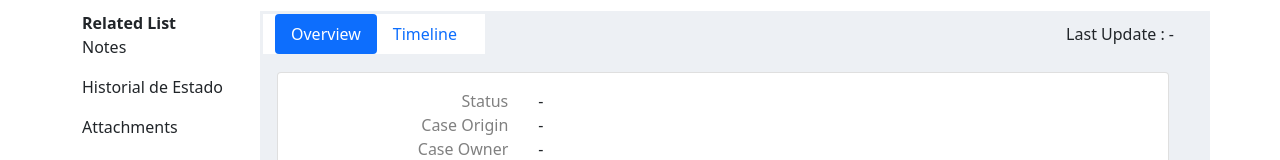
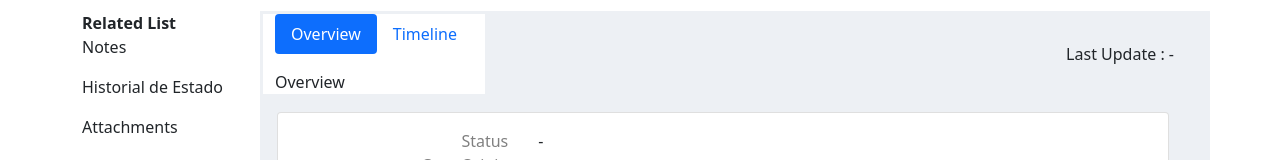
Before and after one commit to juan963973/crm-custom, a Next.js app: page /case/show/1 in a window 1280 px wide. Shown: the part 199-359 px from the top of the page. Built offline with nearby package versions, Linux system fonts and the light colour scheme; no server answers.

Commit message:
Improvements in detail view (overview/ timeline bar) v2

```diff
--- a/src/pages/case/show/[id].tsx
+++ b/src/pages/case/show/[id].tsx
@@ -1,4 +1,4 @@
-import { Button, Col, Container, Form, Row, Card, InputGroup, FormControl, ButtonGroup, ToggleButton, Nav } from "react-bootstrap";
+import { Button, Col, Container, Form, Row, Card, InputGroup, FormControl, ButtonGroup, ToggleButton, Nav, Tabs, Tab } from "react-bootstrap";
 import Select from 'react-select';
 import { useEffect, useState } from "react";
 
@@ -113,31 +113,38 @@ export default function Id() {
                         <p className="text-primary">Add link</p>
                     </Col>
 
-                    {/* <Col style={{
-                        backgroundColor: '#edf0f4', maxHeight: "25rem", overflow: "auto"
-                    }}> */}
                     <Col style={{
                         backgroundColor: '#edf0f4'
                     }}>
                         <Row>
-                        <Row sm={4} style={{ display: 'flex', justifyContent: 'space-between', alignItems: 'center' }}>
+                            <Row sm={4} style={{ display: 'flex', justifyContent: 'space-between', alignItems: 'center' }}>
                                 <Col style={{ backgroundColor: 'white', width: 'auto', borderColor: '#edf0f4', borderStyle: 'solid' }}>
-                                    <Nav variant="pills" defaultActiveKey="/home" >
+                                    {/* <Nav variant="pills" defaultActiveKey="/home" >
                                         <Nav.Item>
                                             <Nav.Link href="/home">Overview</Nav.Link>
                                         </Nav.Item>
                                         <Nav.Item>
                                             <Nav.Link eventKey="">Timeline</Nav.Link>
                                         </Nav.Item>
-                                    </Nav>
+                                    </Nav> */}
+
+                                    <Tabs defaultActiveKey="overview" id="uncontrolled-tab-example" className="mb-3" variant="pills">
+                                        <Tab eventKey="overview" title="Overview">
+                                            Overview
+                                        </Tab>
+                                        <Tab eventKey="timeline" title="Timeline">
+                                            Timeline
+                                        </Tab>
+                                    </Tabs>
 
                                 </Col>
                                 <Col align="end">Last Update : {cases?.updatedAt ? cases.updatedAt : ' - '}</Col>
                             </Row>
                         </Row>
 
-                        <Row style={{ maxHeight: "22rem", overflow: "auto"
-                    }}>
+                        <Row style={{
+                            maxHeight: "22rem", overflow: "auto"
+                        }}>
 
 
                             <Row style={{ alignItems: 'center', justifyContent: 'center', marginBottom: 15, marginTop: 15 }} className="d-flex justify-content-center">
```
